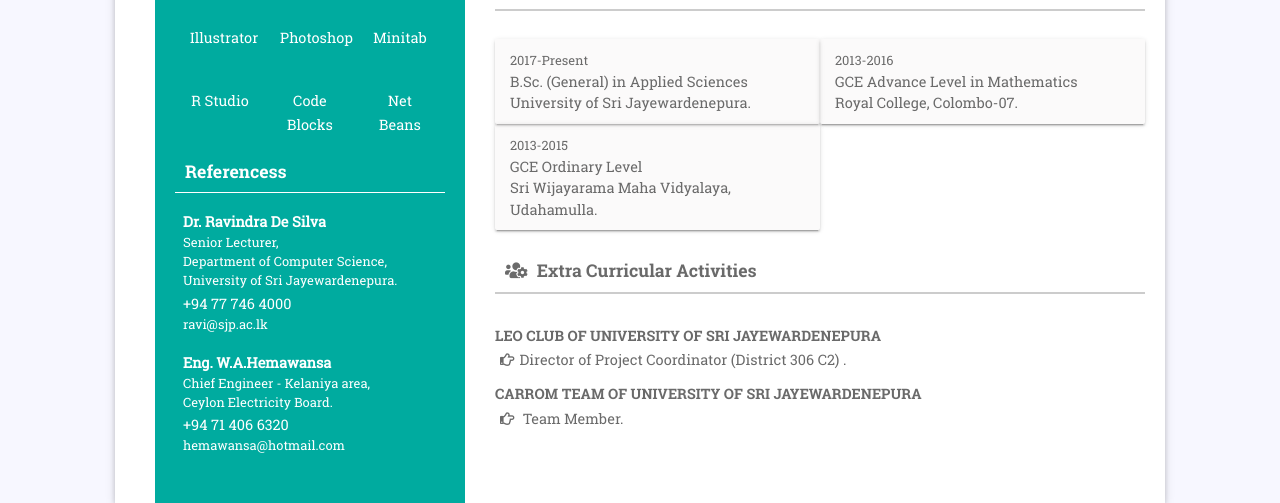
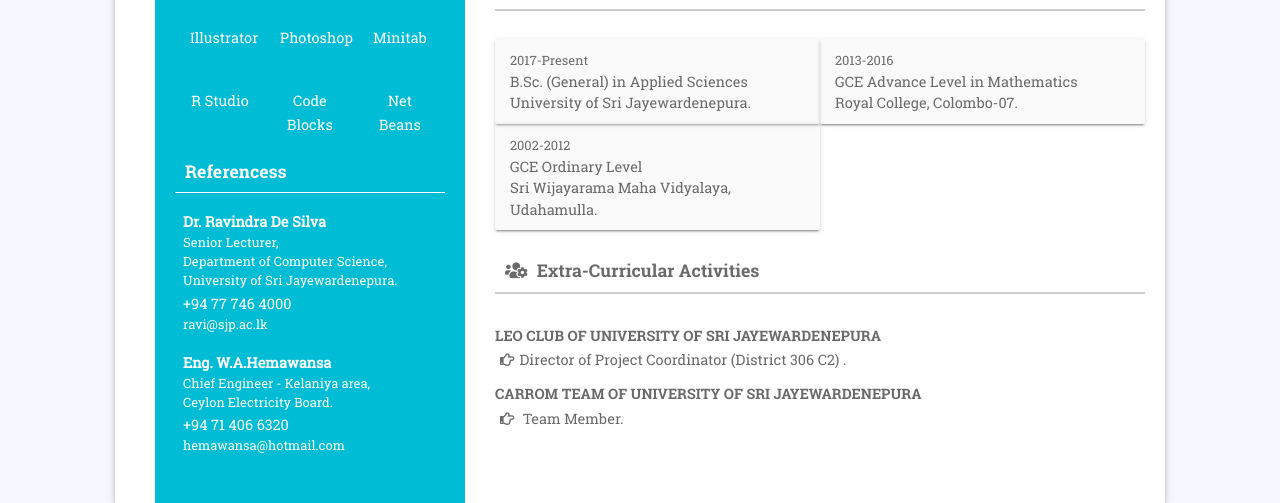
Before and after one commit to Dilan-Sandalu/Net_Centric, a plain HTML site: page index.html in a window 1280 px wide. Shown: the part 739-1242 px from the top of the page. Drawn offline with Linux system fonts and the light colour scheme.

Commit message:
initial commit

```diff
--- a/assets/css/style.css
+++ b/assets/css/style.css
@@ -225,7 +225,7 @@ body {
       padding: 0px;
       padding-right: 10px; } }
   .profile-box .left-side {
-    background-color: #00ab9f;
+    background-color: #00bcd4;
     color: #FFF;
     padding: 40px 20px; }
     .profile-box .left-side .profile-info {
--- a/index.html
+++ b/index.html
@@ -5,8 +5,7 @@
     <meta charset="utf-8">
     <meta name="viewport" content="width=device-width, initial-scale=1, shrink-to-fit=no">
     <title> Dilan Samarasingha CV</title>
-
-    <link rel="shortcut icon" href="assets/images/fav.jpg">
+    <link rel="shortcut icon" href="D.ico" />
     <link rel="stylesheet" href="assets/css/bootstrap.min.css">
     <link rel="stylesheet" href="assets/css/fontawsom-all.min.css">
     <link rel="stylesheet" type="text/css" href="assets/css/style.css" />
@@ -116,7 +115,7 @@
                             <h6>STOCK MANAGEMENT SYSTEM<span>2018</span></h6>
                             <i></i>
                             <ul>
-                                <li><i class="far fa-hand-point-right"></i> A sample stock management system for a company was constructed using code blocks  </li>
+                                <li><i class="far fa-hand-point-right"></i> A sample stock management system for a company was constructed using code blocks.  </li>
                                 <li><i class="far fa-hand-point-right"></i> Technologies: C  </li>
 
                             </ul>
@@ -166,7 +165,7 @@
                                     GCE Advance Level in Mathematics<br>
                                     Royal College, Colombo-07.<br>
                                 </li>
-                                <li class="col-md-6"><span>2013-2015</span> <br>
+                                <li class="col-md-6"><span>2002-2012</span> <br>
                                     GCE Ordinary Level <br>
                                     Sri Wijayarama Maha Vidyalaya, Udahamulla.
                                 </li>
@@ -174,7 +173,7 @@
                             </ul>
                         </div>
 
-                        <h2 class="rit-titl"><i class="fas fa-users-cog"></i> Extra Curricular Activities</h2>
+                        <h2 class="rit-titl"><i class="fas fa-users-cog"></i> Extra-Curricular Activities</h2>
                         <div class="profess-cover row no-margin">
 
                             <div class="work-exp">
```
Also changed, not shown: D.ico (added), 1 other file.
